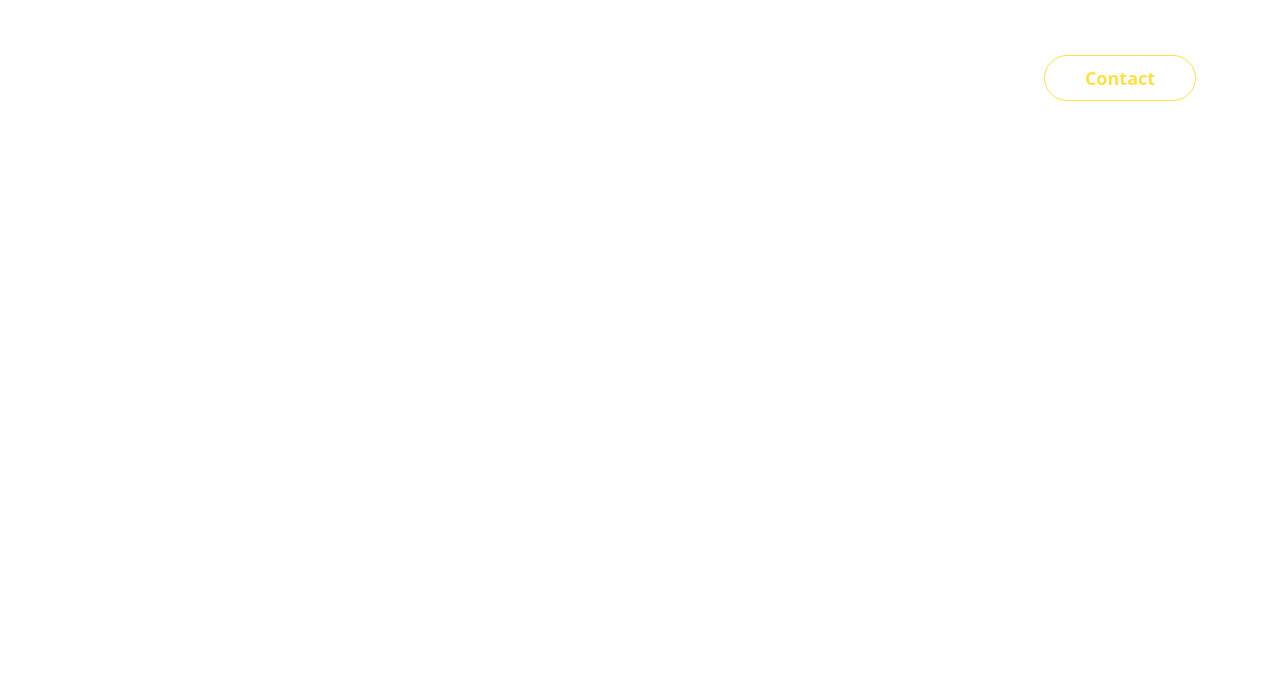
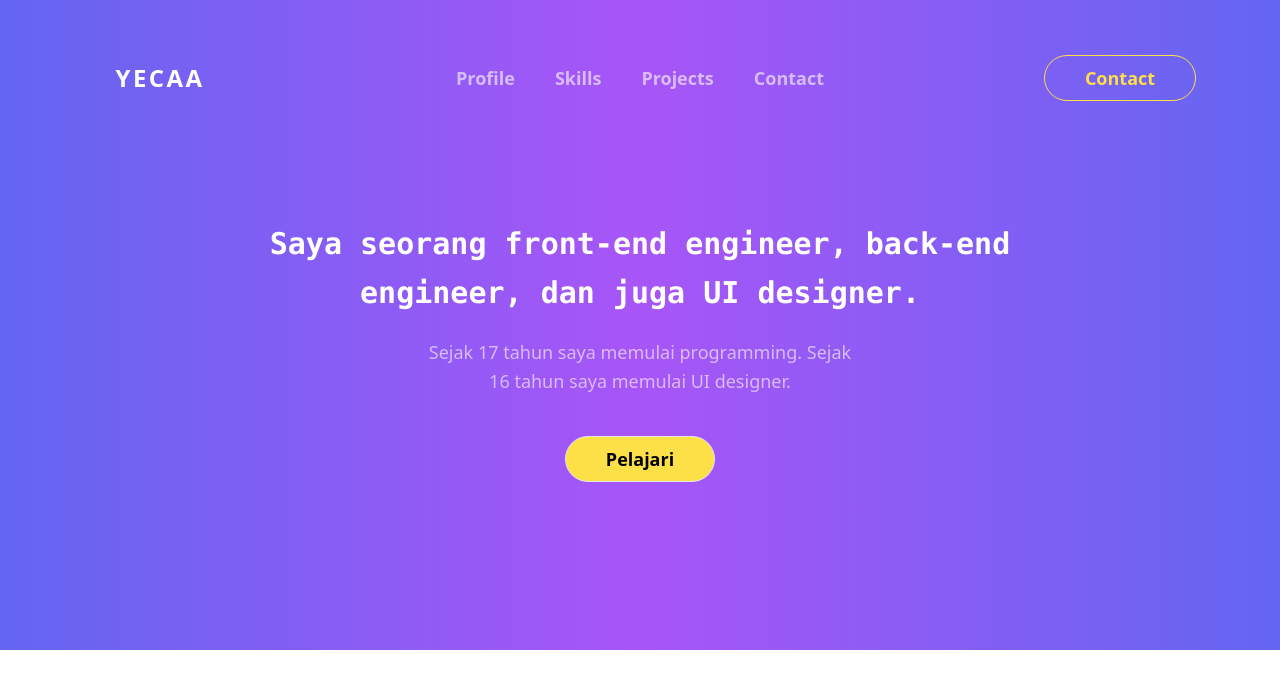
Before and after one commit to yeticitraaprilianti/pbo, a React (Create React App) app: page / in a window 1280 px wide. Shown: the top 688 px of the page. Built offline with nearby package versions, Linux system fonts and the light colour scheme.

Commit message:
four commit

```diff
--- a/src/App.js
+++ b/src/App.js
@@ -1,11 +1,12 @@
-import logo from './logo.svg';
-import './App.css';
-import Navbar from './components/Navbar';
+import "./App.css";
+import HeroSection from "./components/HeroSection";
 
 function App() {
-  return (
-   <Navbar/>
-  );
+	return (
+		<>
+			<HeroSection/>
+		</>
+	);
 }
 
 export default App;
```
